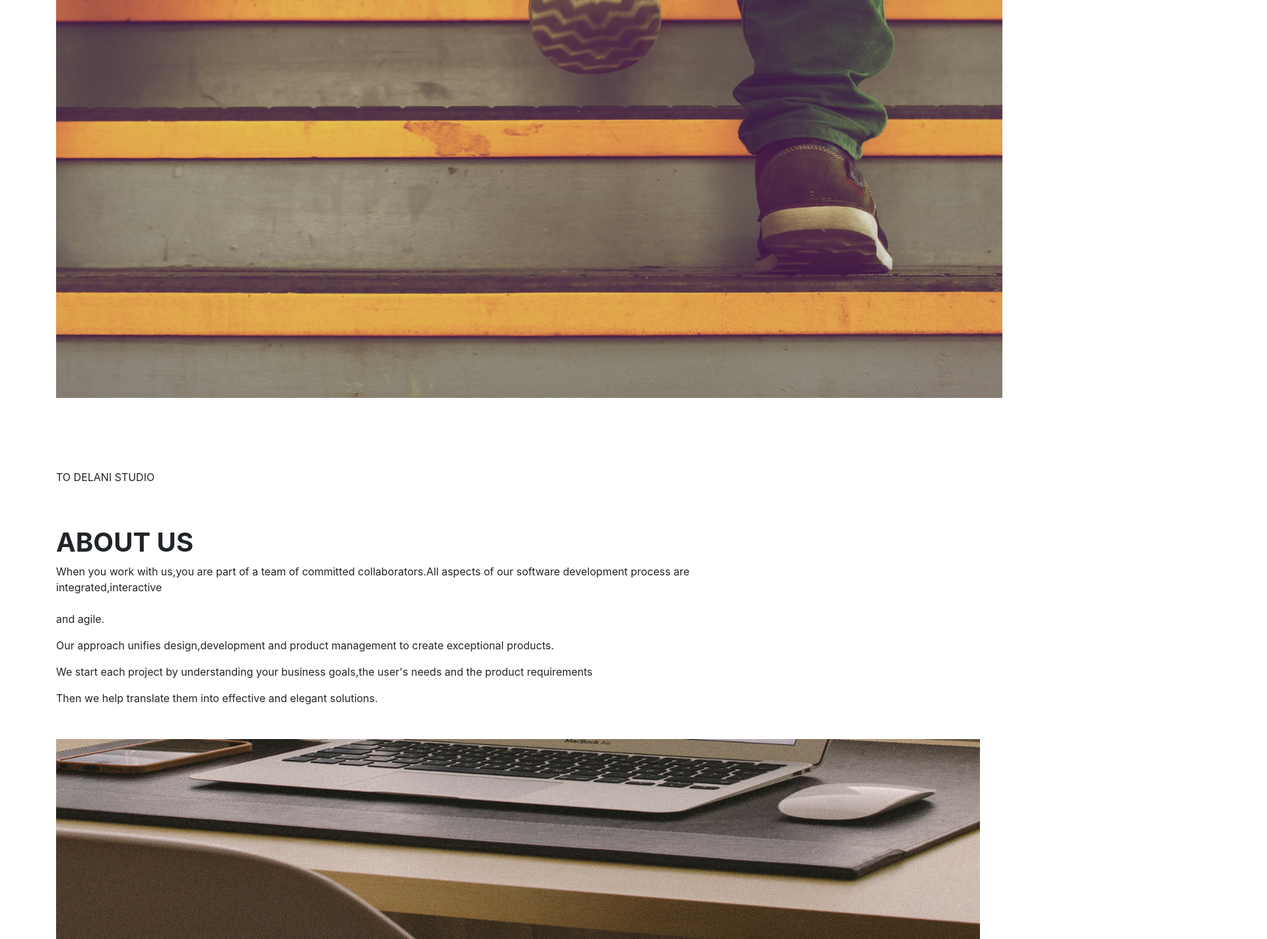
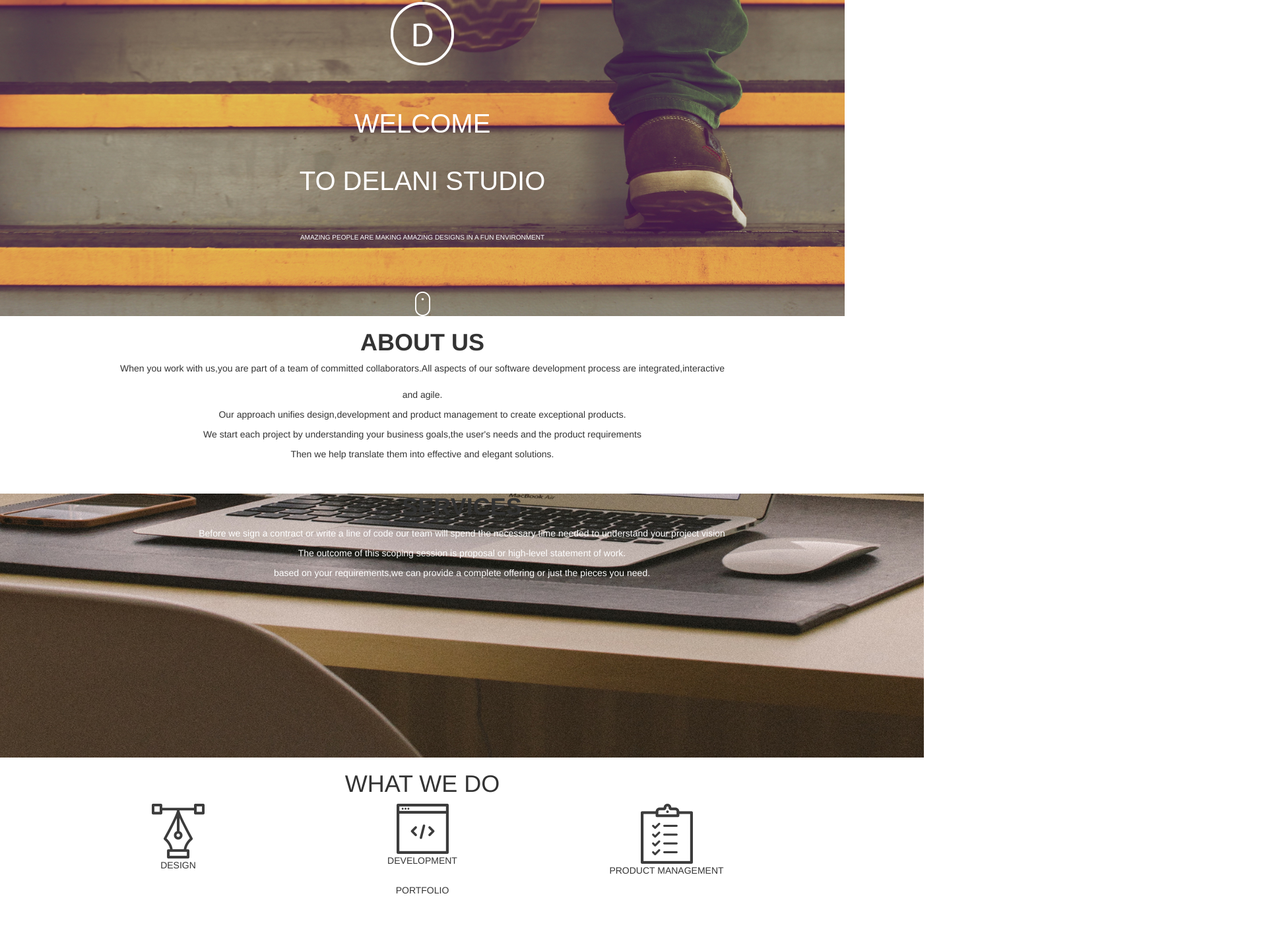
Before and after one commit to bazimya/newproject, a plain HTML site: page index.html in a window 1280 px wide. Shown: the part 197-1620 px from the top of the page at 66% size, 1920 px wide, since content can reach past the window. After the commit the page ends 1576 px from the top, so only its background shows below. Drawn offline with nearby package versions, Linux system fonts and the light colour scheme.

Commit message:
add the paragraphs

```diff
--- a/index.html
+++ b/index.html
@@ -7,25 +7,66 @@
     <title>Delani Studio Project/</title>
     <link rel="stylesheet" href="css/styles.css">
     <link href="css/bootstrap.css" rel="stylesheet" type="text/css">
+    <!-- Latest compiled and minified CSS -->
+    <link rel="stylesheet" href="https://maxcdn.bootstrapcdn.com/bootstrap/3.3.7/css/bootstrap.min.css" integrity="sha384-BVYiiSIFeK1dGmJRAkycuHAHRg32OmUcww7on3RYdg4Va+PmSTsz/K68vbdEjh4u" crossorigin="anonymous">
+
+    <!-- Optional theme -->
+    <link rel="stylesheet" href="https://maxcdn.bootstrapcdn.com/bootstrap/3.3.7/css/bootstrap-theme.min.css" integrity="sha384-rHyoN1iRsVXV4nD0JutlnGaslCJuC7uwjduW9SVrLvRYooPp2bWYgmgJQIXwl/Sp" crossorigin="anonymous">
+
+    <!-- Latest compiled and minified JavaScript -->
+    <script src="https://maxcdn.bootstrapcdn.com/bootstrap/3.3.7/js/bootstrap.min.js" integrity="sha384-Tc5IQib027qvyjSMfHjOMaLkfuWVxZxUPnCJA7l2mCWNIpG9mGCD8wGNIcPD7Txa" crossorigin="anonymous"></script>
 </head>
 <body id="body">
-<div class="container">
- <img src="imgs/h_img.jpg" style=height:800px;>
- <div class="center">WELCOME</div>
+<div class="cont" style="text-align:center;">
+<div class="all">
+ <img src="imgs/logo.png" style="margin-top:200px;"><br><br>
          <br><br>
- <div class="bottom">TO DELANI STUDIO</div>
+  <p class="center">WELCOME</p>
+         <br>
+  <p class="center">TO DELANI STUDIO</p>
          <br><br>
- <div class="right">AMAZING PEOPLE ARE MAKING AMAZING DESIGNS IN A FUN ENVIRONMENT</div>
-
+  <p class="right">AMAZING PEOPLE ARE MAKING AMAZING DESIGNS IN A FUN ENVIRONMENT</p>
+ <img src="imgs/mouse_click.png" style="margin-top:5%;">
+</div>
+<div class="one">
   <h1><strong>ABOUT US</strong></h1>
    <p>When you work with us,you are part of a team of committed collaborators.All aspects of our software development process are integrated,interactive<br><br>and agile.</p>
    <p>Our approach unifies design,development and product management to create exceptional products.</p>
    <p>We start each project by understanding your business goals,the user's needs and the product requirements</p>
    <p>Then we help translate them into effective and elegant solutions.</p>
+</div>
 <div class="middle">
- </div><img src="imgs/c_image.jpg">
  <h1><strong>SERVICES</strong></h1>
- <p>Before we sign a contract or write a line of code</p>
+  <p class="true">Before we sign a contract or write a line of code our team will spend the necessary time needed to understand your project vision</p>
+  <p class="true">The outcome of this scoping session is proposal or high-level statement of work.</p>
+  <p class="true">based on your requirements,we can provide a complete offering or just the pieces you need.</p>
+</div>
+<div class="two">
+  <h1><bold>WHAT WE DO</bold></h1>
+   <div class="container" class="row">
+    <div class="col-md-4">
+     <img src="imgs/design_icon.png">
+      <p>DESIGN</p>
+    </div>
+    <div class="col-md-4">
+     <img src="imgs/dev_icon.png">
+      <p>DEVELOPMENT</p>
+    </div>
+    <div class="col-md-4">
+     <img src="imgs/product_icon.png">
+      <p>PRODUCT MANAGEMENT</p>
+    </div>
+</div>
+<div class="three">
+  <h1<bold>PORTFOLIO</bold></h1>
+   <div class="container" class="row">
+   <div class="col-md-4">
+    <img src=""
+   </div>
+   </div>
+</div>
+
+</div>
 </div>
 </div>
 
```
Lines whose indentation alone changed are shown as unchanged.
